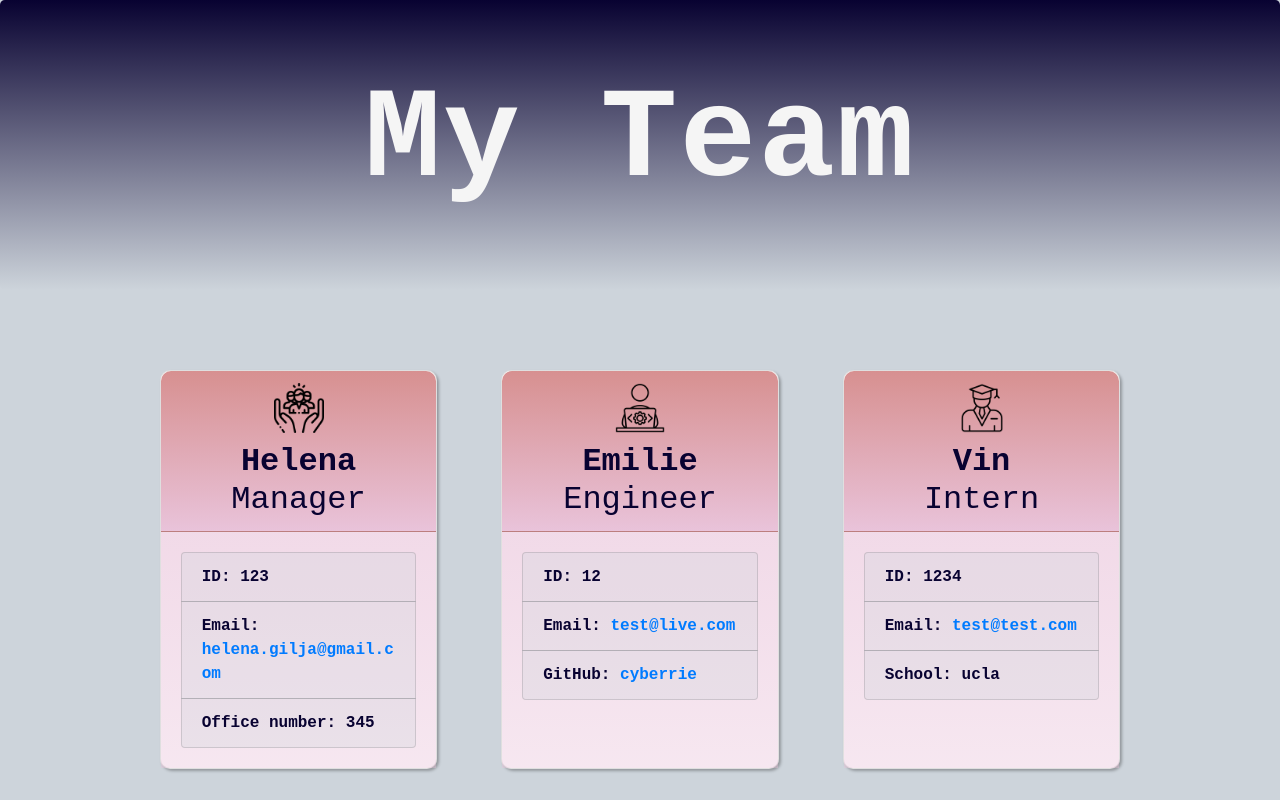
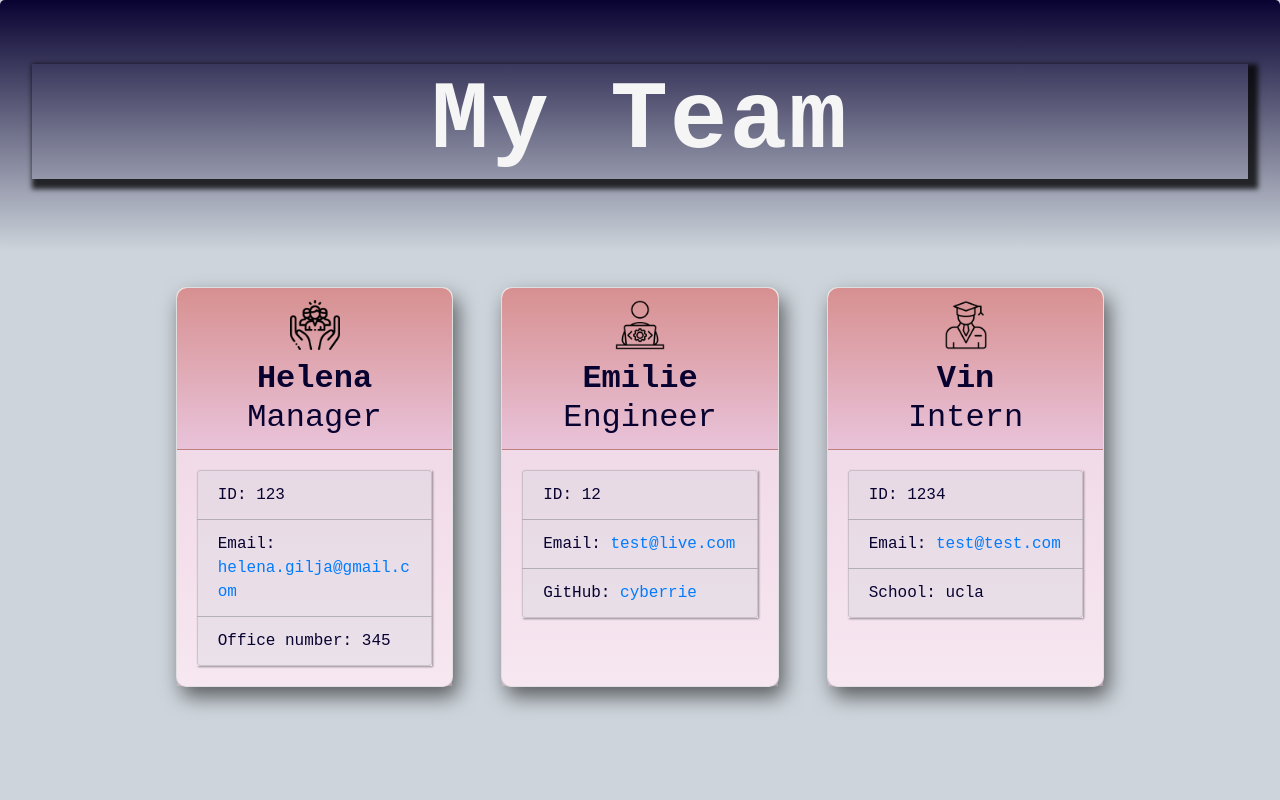
Before and after one commit to cyberrie/yourTeamProfile-Generator, a website: page final/output/team.html in a window 1280 px wide. Drawn offline with nearby package versions, Linux system fonts and the light colour scheme.

Commit message:
box shadoes added/amended on cards and header

```diff
--- a/final/output/style.css
+++ b/final/output/style.css
@@ -3,28 +3,34 @@ body {
 }
 
 .text-center {
-  font-size: 8rem !important;
+  font-size: 6rem !important;
   font-family: "Courier New", Courier, monospace;
   color: whitesmoke;
   font-weight: 800;
   letter-spacing: 2px;
+  box-shadow: 5px 5px 5px 5px rgba(0, 0, 0, 0.767);
 }
 
 .jumbotron {
   background: linear-gradient(rgb(8, 2, 49), #cdd4db);
+  margin: 0 0 100px 0;
 }
 
 /* cards flex */
 .justify-content-center {
-  margin-top: 64px;
-  gap: 64px;
+  margin: 20px 0 20px 0;
+  gap: 48px;
 }
 
 /* cards styling */
 .employee-card {
   border-radius: 10px;
   padding: 0 !important;
-  box-shadow: 2px 2px 3px 0px rgba(0, 0, 0, 0.286);
+  box-shadow: 5px 10px 20px 0px rgba(0, 0, 0, 0.552);
+}
+
+.list-group {
+  box-shadow: 1px 1px 2px 0px rgba(0, 0, 0, 0.396);
 }
 
 .card-header:first-child {
@@ -48,7 +54,6 @@ body {
   );
   color: rgb(8, 2, 49);
   font-family: "Courier New", Courier, monospace;
-  font-weight: 600;
 }
 
 .list-group-item {
--- a/final/output/team.html
+++ b/final/output/team.html
@@ -1,15 +1,17 @@
-
 <!DOCTYPE html>
 <html lang="en">
-
   <head>
     <meta charset="UTF-8" />
     <meta name="viewport" content="width=device-width, initial-scale=1.0" />
     <meta http-equiv="X-UA-Compatible" content="ie=edge" />
     <title>My Team</title>
-    <link rel="stylesheet" href="https://stackpath.bootstrapcdn.com/bootstrap/4.3.1/css/bootstrap.min.css"
-        integrity="sha384-ggOyR0iXCbMQv3Xipma34MD+dH/1fQ784/j6cY/iJTQUOhcWr7x9JvoRxT2MZw1T" crossorigin="anonymous">
-    <link rel="stylesheet" href="style.css">
+    <link
+      rel="stylesheet"
+      href="https://stackpath.bootstrapcdn.com/bootstrap/4.3.1/css/bootstrap.min.css"
+      integrity="sha384-ggOyR0iXCbMQv3Xipma34MD+dH/1fQ784/j6cY/iJTQUOhcWr7x9JvoRxT2MZw1T"
+      crossorigin="anonymous"
+    />
+    <link rel="stylesheet" href="style.css" />
     <script src="https://kit.fontawesome.com/c502137733.js"></script>
   </head>
 
@@ -22,10 +24,9 @@
       </div>
     </div>
     <div class="container">
-        <div class="row">
-            <div class="team-area col-12 d-flex justify-content-center">
-
-        <div class="card employee-card col-3">
+      <div>
+        <div class="team-area d-flex justify-content-center flex-wrap">
+          <div class="card employee-card col-lg-3 col-md-6 cl-sm-12">
             <div class="card-header">
               <img
                 style="height: 50px; width: 50px; margin-bottom: 10px"
@@ -38,13 +39,18 @@
             <div class="card-body">
               <ul class="list-group">
                 <li class="list-group-item">ID: 123</li>
-                <li class="list-group-item">Email: <a href="mailto:helena.gilja@gmail.com">helena.gilja@gmail.com</a></li>
+                <li class="list-group-item">
+                  Email:
+                  <a href="mailto:helena.gilja@gmail.com"
+                    >helena.gilja@gmail.com</a
+                  >
+                </li>
                 <li class="list-group-item">Office number: 345</li>
               </ul>
             </div>
           </div>
 
-        <div class="card employee-card col-3">
+          <div class="card employee-card col-lg-3 col-md-6 cl-sm-12">
             <div class="card-header">
               <img
                 style="height: 50px; width: 50px; margin-bottom: 10px"
@@ -57,13 +63,23 @@
             <div class="card-body">
               <ul class="list-group">
                 <li class="list-group-item">ID: 12</li>
-            <li class="list-group-item">Email: <a href="mailto:test@live.com">test@live.com</a></li>
-            <li class="list-group-item">GitHub: <a href="https://github.com/cyberrie" target="_blank" rel="noopener noreferrer">cyberrie</a></li>
+                <li class="list-group-item">
+                  Email: <a href="mailto:test@live.com">test@live.com</a>
+                </li>
+                <li class="list-group-item">
+                  GitHub:
+                  <a
+                    href="https://github.com/cyberrie"
+                    target="_blank"
+                    rel="noopener noreferrer"
+                    >cyberrie</a
+                  >
+                </li>
               </ul>
             </div>
           </div>
 
-        <div class="card employee-card col-3">
+          <div class="card employee-card col-lg-3 col-md-6 cl-sm-12">
             <div class="card-header">
               <img
                 style="height: 50px; width: 50px; margin-bottom: 10px"
@@ -76,12 +92,13 @@
             <div class="card-body">
               <ul class="list-group">
                 <li class="list-group-item">ID: 1234</li>
-            <li class="list-group-item">Email: <a href="mailto:test@test.com">test@test.com</a></li>
+                <li class="list-group-item">
+                  Email: <a href="mailto:test@test.com">test@test.com</a>
+                </li>
                 <li class="list-group-item">School: ucla</li>
               </ul>
             </div>
           </div>
-
         </div>
       </div>
     </div>
```
Lines whose indentation alone changed are shown as unchanged.
